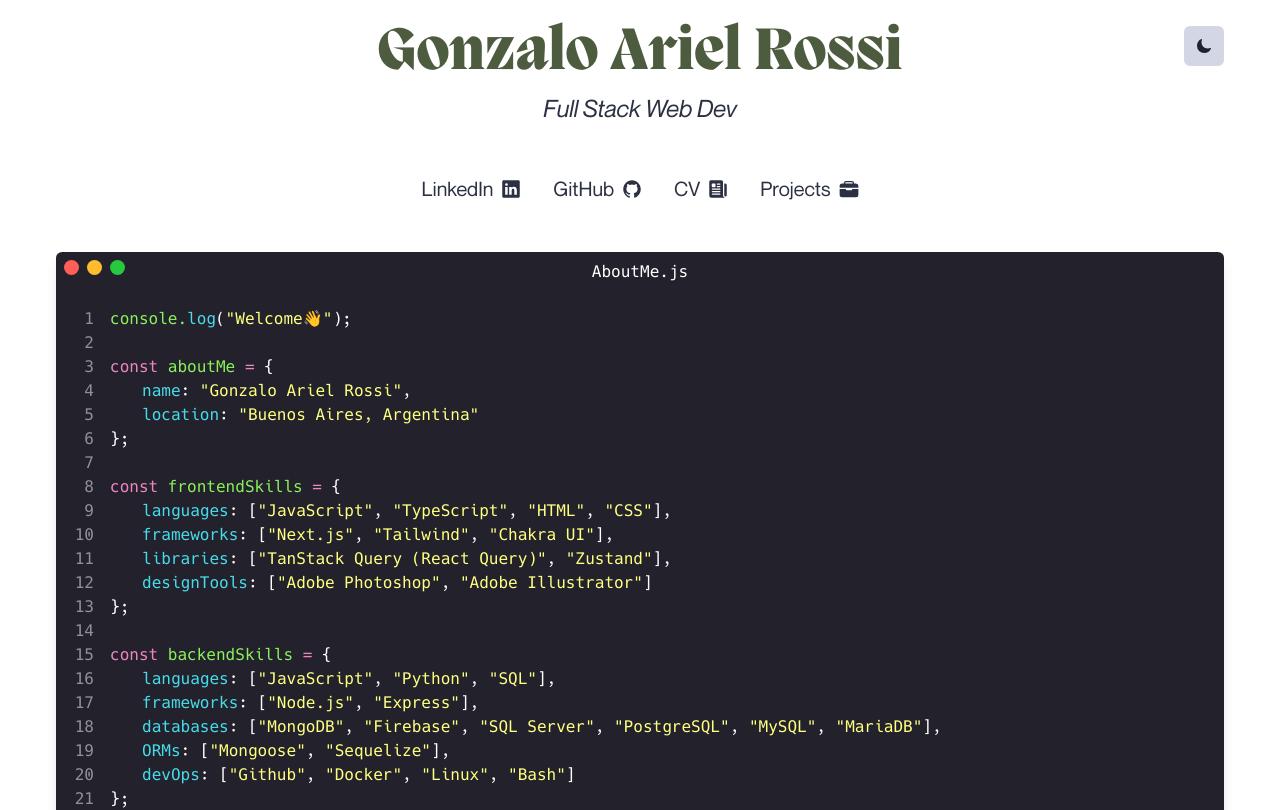
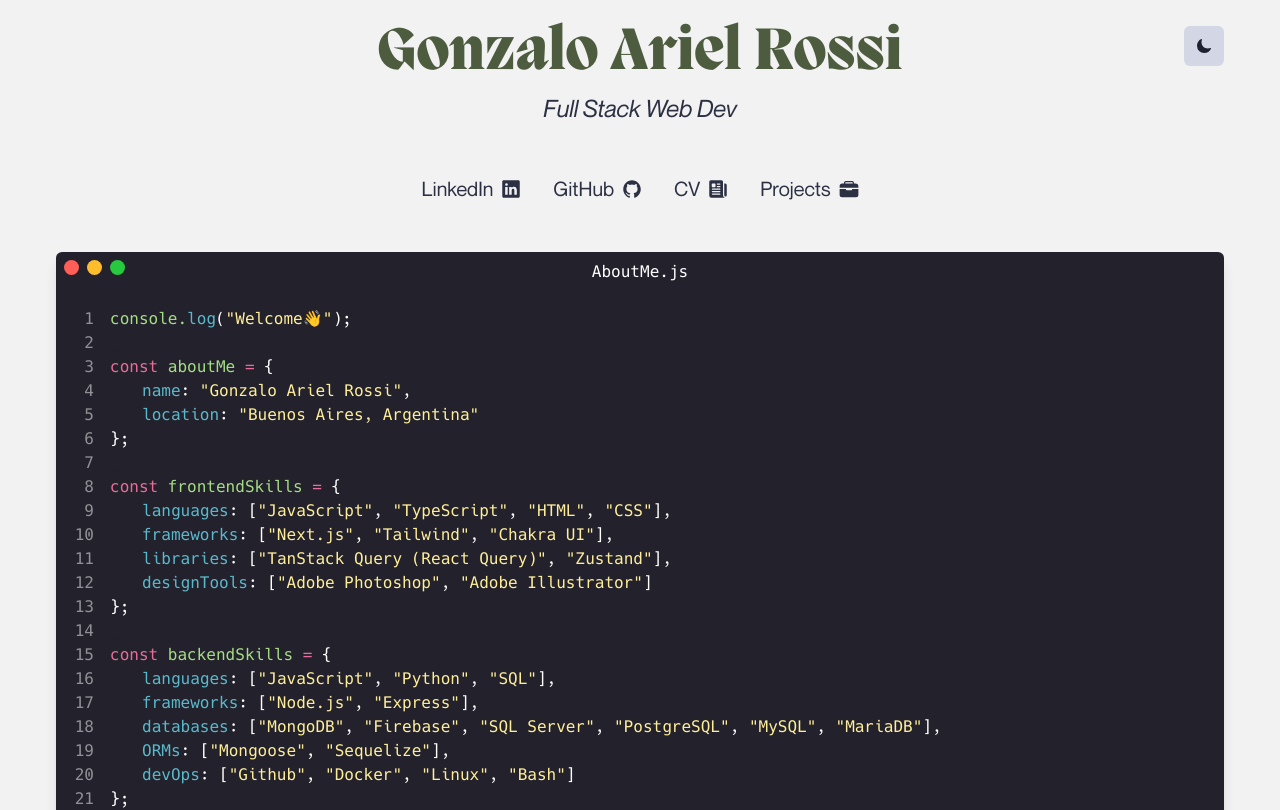
Before and after one commit to GonzaloArielRossi/portfolio-2.0, a Next.js app: page / in a window 1280 px wide. Shown: the top 810 px of the page. Built offline with nearby package versions, Linux system fonts and the light colour scheme.

Commit message:
Modify color palette

```diff
--- a/src/styles/theme.js
+++ b/src/styles/theme.js
@@ -17,15 +17,18 @@ const customTheme = extendTheme({
       500: '#4d5c3f',
       800: '#31362d'
     },
+    brandWhite: {
+      100: '#f2f2f2 '
+    },
     code: {
       100: '#22212C',
       200: '#FF5F56',
       300: '#FFBD2E',
       400: '#27C93F',
-      500: '#8AF15A',
-      600: '#47DCEA',
-      700: '#EF86C0',
-      800: '#FFFF80'
+      500: '#A5DD84',
+      600: '#5BB9CC',
+      700: '#E96C9A',
+      800: '#FFEE99'
     },
     cyan: {
       50: '#E6F6FF',
@@ -54,6 +57,7 @@ const customTheme = extendTheme({
   },
   config,
   fonts: {
+    altHeading: 'var(--font-neue-montreal-bold)',
     body: 'var(--font-neue-montreal-regular)',
     heading: 'var(--font-migra-extra-bold)'
   },
@@ -63,7 +67,8 @@ const customTheme = extendTheme({
         scrollBehavior: 'smooth'
       },
       body: {
-        color: props.colorMode === 'dark' ? 'white' : '#2C3043'
+        bg: props.colorMode === 'dark' ? '#2C3043' : 'brandWhite.100',
+        color: props.colorMode === 'dark' ? 'brandWhite.100' : '#2C3043'
       }
     })
   }
```
